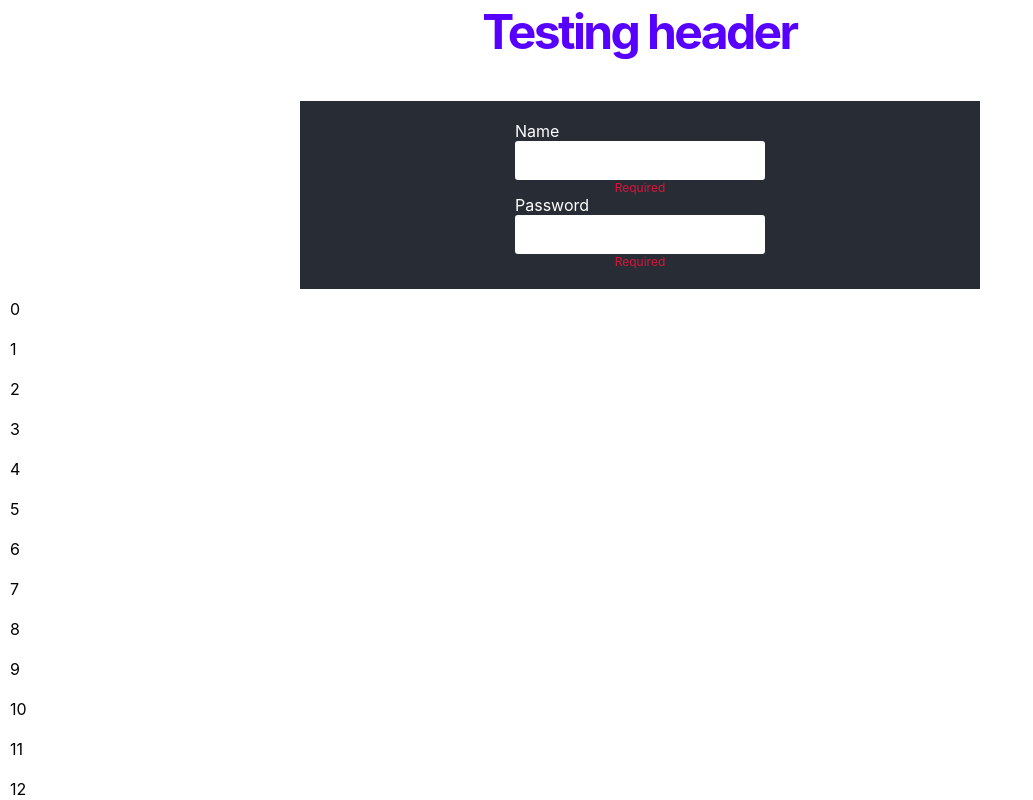
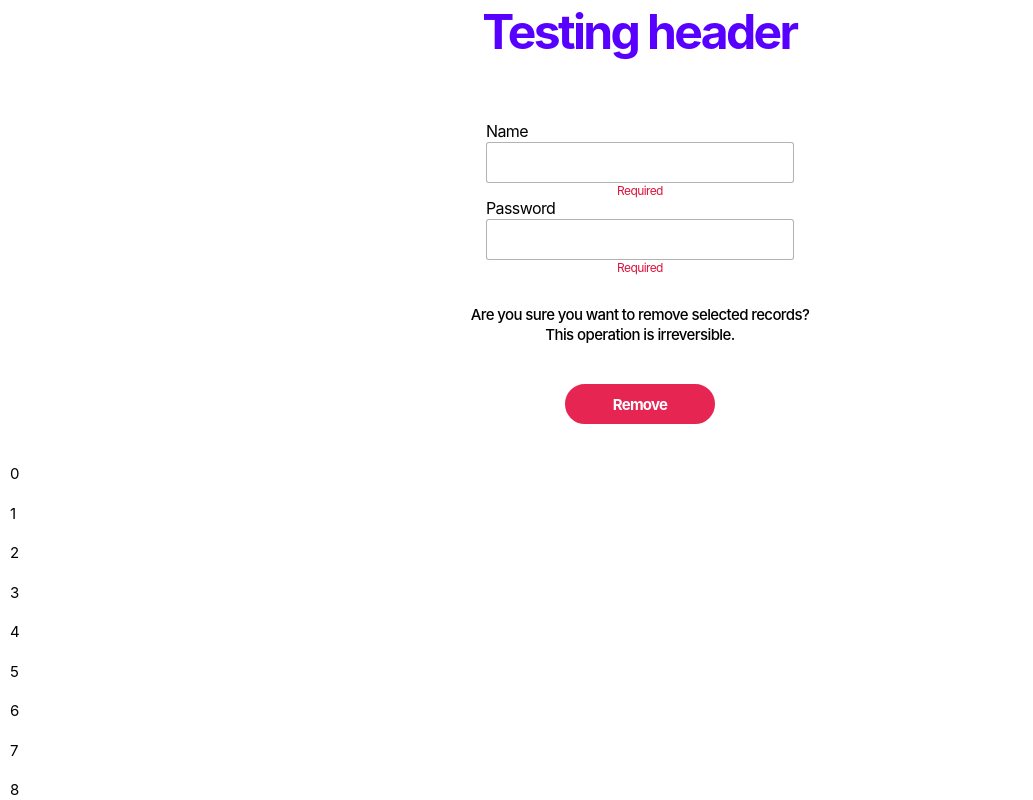
Before and after one commit to flaff/hearth-dashboard, a React (Create React App) app: page / in a window 1280 px wide. Shown: the top 800 px of the page, without its empty margins (0-1033 px from the left). Built offline with nearby package versions, Linux system fonts and the light colour scheme; a web font is replaced by a local one.

Commit message:
added disabled button with delayed auto-enabling - testing styling in emotion vs scss; added normalize.css

```diff
--- a/package.json
+++ b/package.json
@@ -32,6 +32,7 @@
     "classnames": "^2.2.6",
     "emotion": "^10.0.7",
     "inter-ui": "^3.3.4",
+    "normalize.css": "^8.0.1",
     "react": "^16.8.3",
     "react-dom": "^16.8.3",
     "react-use": "^5.5.4",
--- a/src/App.css
+++ b/src/App.css
@@ -8,7 +8,6 @@
 }
 
 .App-form {
-  background-color: #282c34;
   width: 50%;
   padding: 20px;
   margin: 0 auto;
@@ -16,8 +15,6 @@
   flex-direction: column;
   align-items: center;
   justify-content: center;
-  font-size: calc(10px + 2vmin);
-  color: white;
 }
 
 .App-link {
--- a/src/App.tsx
+++ b/src/App.tsx
@@ -1,4 +1,4 @@
-import React from 'react';
+import React, {useState} from 'react';
 import logo from './logo.svg';
 import './App.css';
 import {Input} from './components/Input';
@@ -8,6 +8,7 @@ import {Validator} from './hooks/useValidators';
 import {useInputState} from './hooks/useInputState';
 import styled from '@emotion/styled';
 import {pixels} from './styles';
+import {DelayedButton} from './components/DelayedButton';
 
 const
     NOT_EMPTY: Validator<string> = {
@@ -32,9 +33,23 @@ const Header = styled.h1`
     margin-top: 10px;
 `;
 
+const Modal = styled.div`
+margin: 30px 0;
+  font-weight: 500;
+  text-align: center;
+`;
+
+const PINK = '#e62553';
+const BLUE = '#4d7df9';
+
 function App() {
     const [name, onNameChange] = useInputState('');
     const [password, onPasswordChange] = useInputState('');
+    const [color, setColor] = useState(PINK);
+
+    function changeColor() {
+        setColor(color === PINK ? BLUE : PINK);
+    }
 
     return (
         <div className='App'>
@@ -53,6 +68,13 @@ function App() {
                     value={password} validators={[NOT_EMPTY, ONLY_NUMBERS]}
                     onChange={onPasswordChange}
                 />
+
+                <Modal>
+                    <div>Are you sure you want to remove selected records?</div>
+                    <div>This operation is irreversible.</div>
+                </Modal>
+
+                <DelayedButton label={'Remove'} color={color} onClick={changeColor} />
             </div>
 
             <TestList/>
--- /dev/null
+++ b/src/components/DelayedButton/DelayedButton.emotionStyles.tsx
@@ -0,0 +1,53 @@
+import styled from '@emotion/styled';
+
+export function getBorderStepClassName(step: number) {
+    return 'border' + step * 25;
+}
+
+const PINK = '#e62553';
+const buttonColor = (props: any) => props.color || PINK;
+
+export const StyledButton = styled.button`
+  font-family: inherit;
+  font-weight: bold;
+  text-align: center;
+  letter-spacing: -0.05em;
+  font-size: 15px;
+  color: white;
+  background: ${buttonColor};
+  border: 3px solid;
+  border-color: ${buttonColor};
+  height: 40px;
+  width: 150px;
+  margin: 10px;
+  border-radius: 45px;
+  cursor: pointer;
+  transition: 200ms border-color, 200ms background, 100ms color, 400ms transform;
+
+  &[disabled] {
+    background: #cbcbcb;
+    border-color: #cbcbcb;
+    color: #818181;
+    cursor: default;
+  }
+
+  &:not([disabled]):hover {
+    transform: scale(1.025);
+  }
+
+  &.border25, &.border50, &.border75, &.border100 {
+    border-left-color: ${buttonColor};
+  }
+
+  &.border50, &.border75, &.border100 {
+    border-bottom-color: ${buttonColor};
+  }
+
+  &.border75, &.border100 {
+    border-right-color: ${buttonColor};
+  }
+
+  &.border100 {
+    border-top-color: ${buttonColor};
+  }
+`;
--- /dev/null
+++ b/src/components/DelayedButton/DelayedButton.tsx
@@ -0,0 +1,29 @@
+import React from 'react';
+import classNames from 'classnames';
+import {useSteppedDelay} from './useSteppedDelay';
+import {StyledButton} from './DelayedButton.emotionStyles';
+
+type HTMLButtonElementProps = React.DetailedHTMLProps<React.InputHTMLAttributes<HTMLButtonElement>, HTMLButtonElement>;
+type DelayedButtonProps = {
+    label: string;
+    delay?: number;
+    color?: string;
+} & HTMLButtonElementProps;
+
+const MAX_STEPS = 5;
+const DEFAULT_DELAY = 1333;
+
+function getBorderStepClassName(step: number) {
+    return 'border' + step * 25;
+}
+
+export function DelayedButton(props: DelayedButtonProps) {
+    const {label, delay, disabled, className, ...buttonProps} = props;
+    const step = useSteppedDelay(MAX_STEPS, delay || DEFAULT_DELAY);
+    const shouldBeDisabled = disabled || step !== MAX_STEPS;
+
+    return (
+        <StyledButton className={classNames(getBorderStepClassName(step), className)}
+                disabled={shouldBeDisabled} {...buttonProps}>{label}</StyledButton>
+    );
+}
--- /dev/null
+++ b/src/components/DelayedButton/index.tsx
@@ -0,0 +1 @@
+export * from './DelayedButton';
--- /dev/null
+++ b/src/components/DelayedButton/useSteppedDelay.tsx
@@ -0,0 +1,13 @@
+import {useEffect, useState} from 'react';
+
+export function useSteppedDelay(steps: number, time: number = 1000) {
+    const [progress, setProgress] = useState(0);
+
+    useEffect(() => {
+        if (progress < steps) {
+            setTimeout(() => setProgress(progress + 1), time / steps);
+        }
+    }, [progress]);
+
+    return progress;
+}
--- a/src/components/Input/Input.tsx
+++ b/src/components/Input/Input.tsx
@@ -28,7 +28,7 @@ const StyledInput = styled.input({
     fontSize: pixels(18),
     padding: `0.5em`,
     borderRadius: pixels(3),
-    border: 'none'
+    border: `${pixels(1)} solid rgba(0, 0, 0, 0.3)`
 })
 
 export function Input(props: Props) {
--- a/src/index.css
+++ b/src/index.css
@@ -1,3 +1,4 @@
+@import '~normalize.css/normalize.css';
 @import './fonts/inter.css';
 
 body {
@@ -6,9 +7,8 @@ body {
   -webkit-font-smoothing: antialiased;
   -moz-osx-font-smoothing: grayscale;
   font-family: 'Inter', 'Segoe UI', 'Roboto', 'Helvetica Neue', sans-serif;
+
+  font-size: 15px;
+  line-height: 1.3;
+  letter-spacing: -0.04em;
 }
-
-code {
-  font-family: source-code-pro, Menlo, Monaco, Consolas, 'Courier New',
-    monospace;
-}
```
Also changed, not shown: src/components/DelayedButton/DelayedButton.module.scss (added, +43 -0 lines), 1 other file (tests, documents, lock files or other folders).
